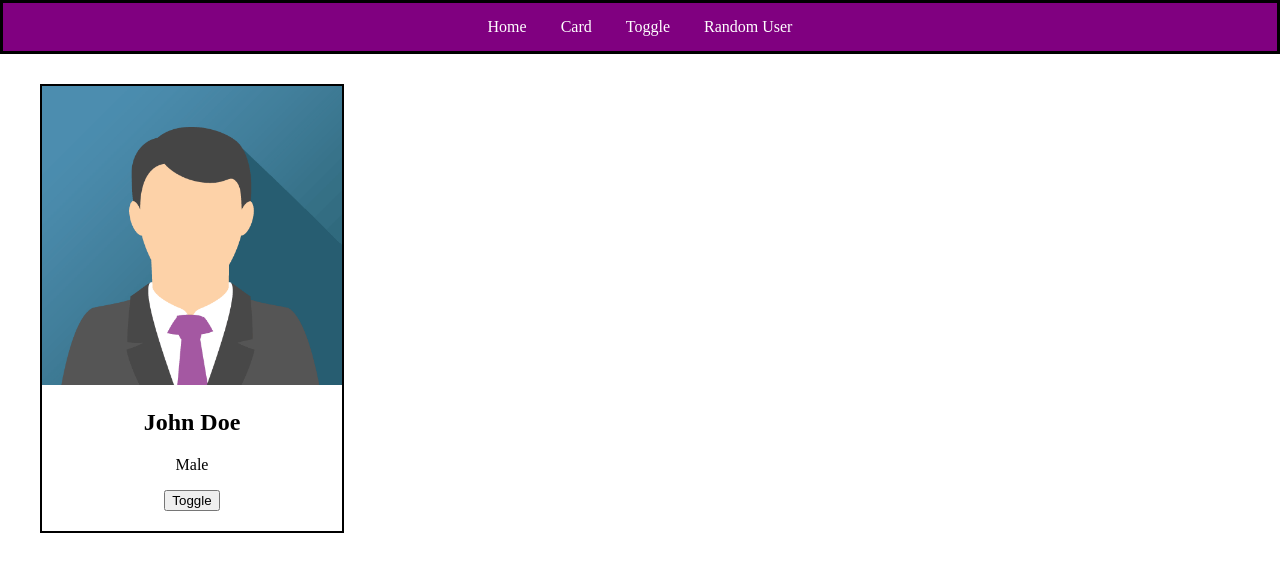
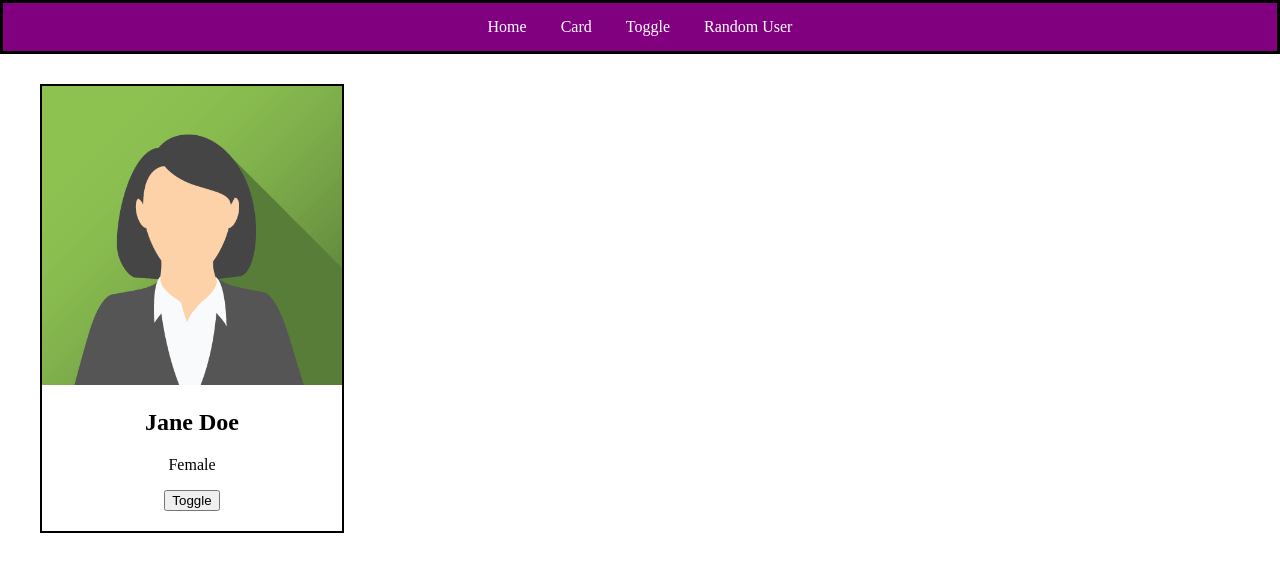
Before and after one commit to janagammeenakshi62-stack/autosuggest, a website: page frontend/pages/toggle.html in a window 1280 px wide. Both pictures are taken after a click on the button "Toggle". Drawn offline with Linux system fonts and the light colour scheme.

Commit message:
task completed

```diff
--- a/frontend/js/toggle.js
+++ b/frontend/js/toggle.js
@@ -1,26 +1,31 @@
-var users =[
+var users = [
     {
         "name": "John Doe",
-        "gender":" male",
-        "image": "/images/john.png"
+        "gender": "Male",
+        "image": "../images/john.png"
     },
     {
         "name": "Jane Doe",
-        "gender":" female",
-        "image": "/images/jane.png"
+        "gender": "Female",
+        "image": "../images/jane.png"
     }
 ]
+
 var curId = 0;
-function toggle(){
-    //toggle curId from 0 ->1 & 1->0
-    curId =(curdId + 1) % 2;
-    /*toggle the rendered user  details*/
-    //image
-    var user=users[curId];
-    document.getElementById("user-img").src=user.image;
-    //to do : update for name and gender !
-    //name
-    document.getElementById("user-name").innerText=user.name;
-    //gender
-    document.getElementById("user-gender").innerText=user.gender;
+function toggle() {
+    // curId = (curId + 1) % users.length;
+    curId = (curId + 1) % 2;
+
+    // toggle the rendered user details
+
+    // image
+    var user = users[curId];
+    document.getElementById("user-img").src = user.image;
+
+    // name
+    document.getElementById("user-name").innerText = user.name;
+
+    // gender
+    document.getElementById("user-gender").innerText = user.gender;
+   // document.getElementById("user-gender").textContent = user.gender;
 }
--- a/frontend/pages/toggle.html
+++ b/frontend/pages/toggle.html
@@ -14,7 +14,7 @@
         <a href="/"> Home </a>
         <a href="/pages/card.html"> Card </a>
         <a href="/pages/toggle.html"> Toggle </a>
-        <a href="/pages/random-user.html"> Random User </a>
+        <a href="/pages/randomuser.html"> Random User </a>
 
     </div>
 
```
Also changed, not shown: frontend/pages/randomuser.html (renamed from frontend/pages/random user.html, +2 -2 lines), frontend/js/randomuser.js (renamed from frontend/js/random user.js).
